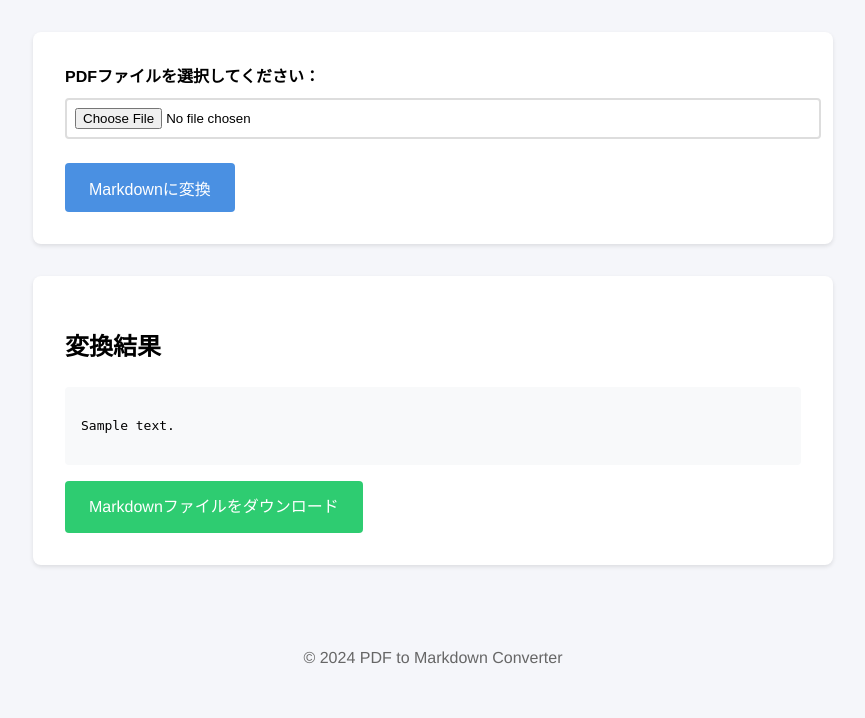
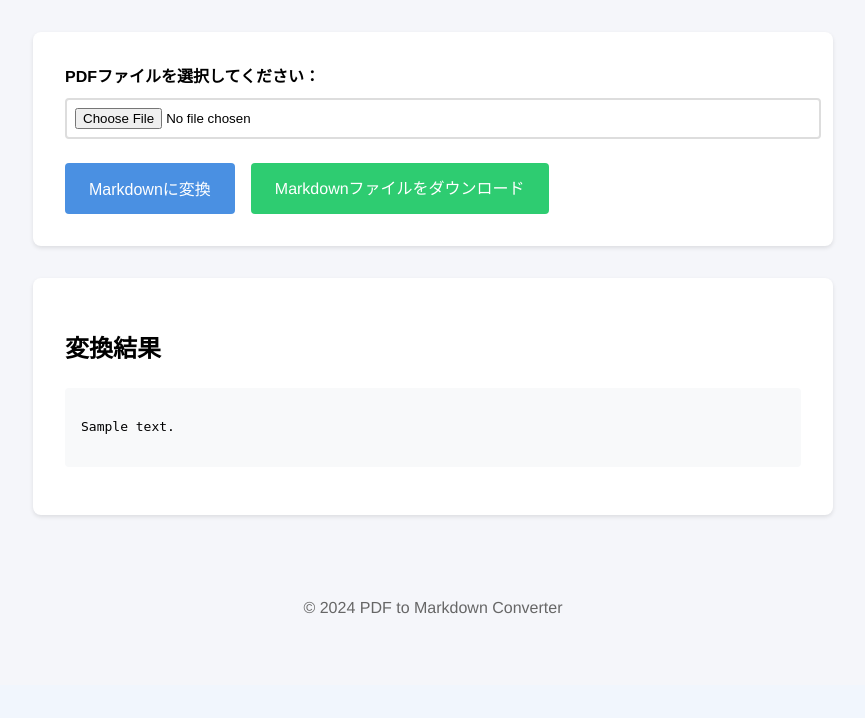
Before and after one commit to hama-jp/pdf2md, a Flask app: template templates/index.html in a window 1280 px wide. Shown: the part 115-833 px from the top of the page, without its empty margins (207-1072 px from the left). After the commit the page ends 729 px from the top, so only its background shows below. Run offline with Flask 3, Linux system fonts and the light colour scheme; the template is opened without the code that fills it: most values are stand-ins (such as "Sample title", 1, 10 or a date in 2020).

Commit message:
UI: Move download button next to convert button and improve styling

```diff
--- a/static/styles.css
+++ b/static/styles.css
@@ -56,6 +56,12 @@ input[type="file"] {
     border-radius: 4px;
 }
 
+.button-group {
+    display: flex;
+    gap: 1rem;
+    margin-top: 1rem;
+}
+
 .convert-button {
     background-color: var(--primary-color);
     color: white;
@@ -96,13 +102,16 @@ input[type="file"] {
 }
 
 .download-button {
-    display: inline-block;
+    display: inline-flex;
+    align-items: center;
+    justify-content: center;
     background-color: var(--success-color);
     color: white;
     padding: 0.8rem 1.5rem;
     text-decoration: none;
     border-radius: 4px;
     transition: background-color 0.3s;
+    font-size: 1rem;
 }
 
 .download-button:hover {
--- a/templates/index.html
+++ b/templates/index.html
@@ -8,7 +8,12 @@
                 <label for="pdf_file">PDFファイルを選択してください：</label>
                 <input type="file" id="pdf_file" name="pdf_file" accept=".pdf" required>
             </div>
-            <button type="submit" class="convert-button">Markdownに変換</button>
+            <div class="button-group">
+                <button type="submit" class="convert-button">Markdownに変換</button>
+                {% if markdown_content %}
+                <a href="{{ url_for('download_markdown') }}" class="download-button">Markdownファイルをダウンロード</a>
+                {% endif %}
+            </div>
         </form>
     </div>
     {% if error %}
@@ -22,7 +27,6 @@
         <div class="markdown-preview">
             <pre>{{ markdown_content }}</pre>
         </div>
-        <a href="{{ url_for('download_markdown') }}" class="download-button">Markdownファイルをダウンロード</a>
     </div>
     {% endif %}
 </div>
```
